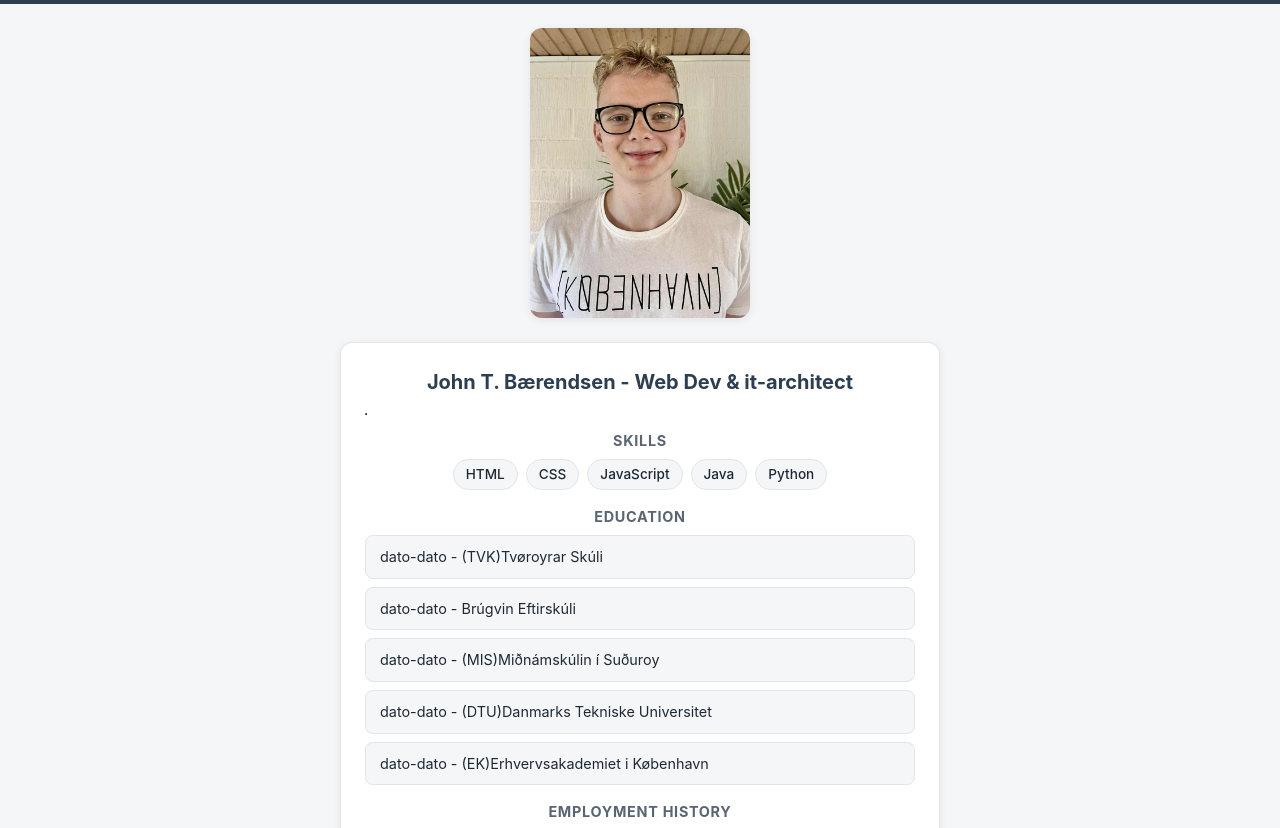
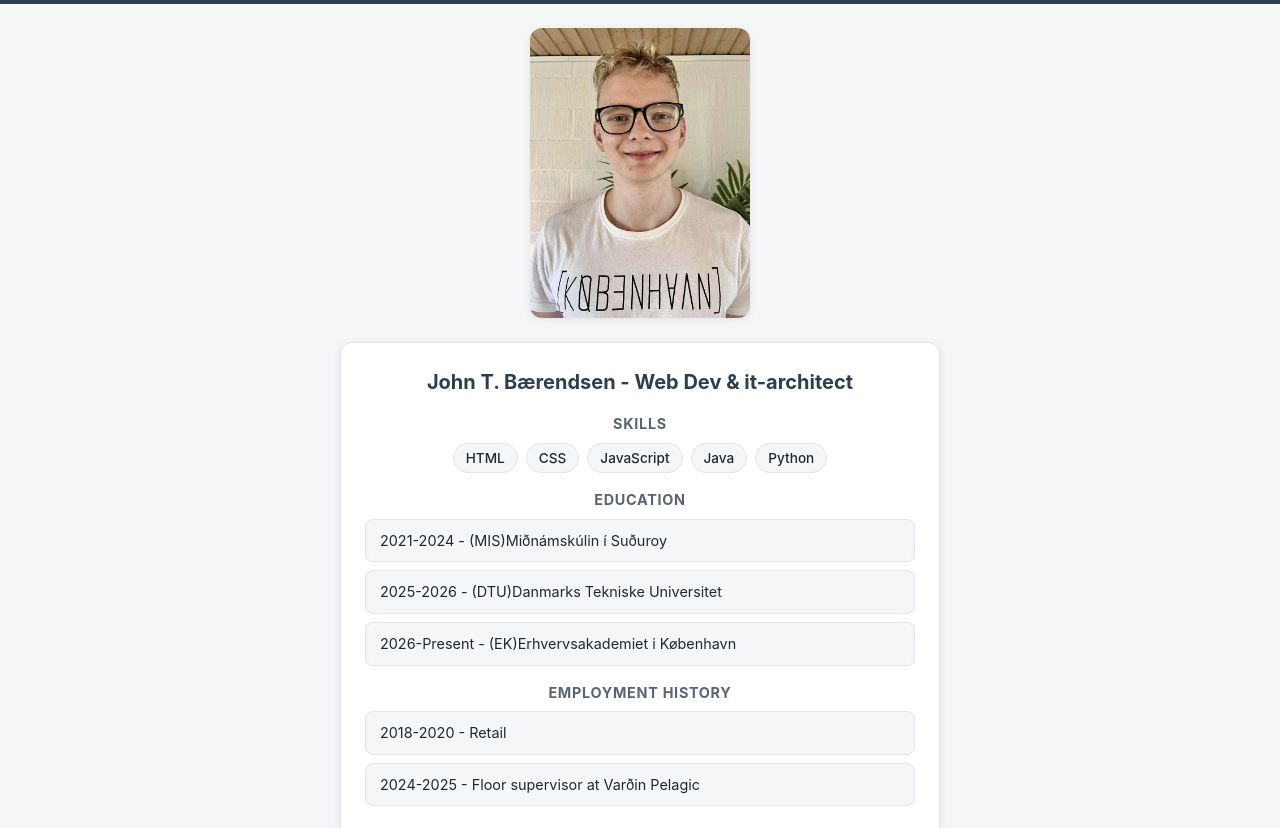
Before and after one commit to JohnTB12/portfolio, a plain HTML site: page index.html in a window 1280 px wide. Shown: the part 86-914 px from the top of the page. Drawn offline with Linux system fonts and the light colour scheme.

Commit message:
sections

```diff
--- a/index.html
+++ b/index.html
@@ -20,11 +20,12 @@
 </header>
 
 <main>
-    <img class="Portfolio-Image" src="img/Portfolio-Picture.jpg" alt="Portfolio Image">
+    <img class="portfolio-image" src="img/Portfolio-Picture.jpg" alt="Portfolio Image">
 
     <div class="content-box">
         <h2>John T. Bærendsen - Web Dev & it-architect</h2>
-        <table border="1"></table>
+
+        <section class="skills-section">
             <h3>Skills</h3>
             <ul class="skills">
                 <li>HTML</li>
@@ -33,21 +34,24 @@
                 <li>Java</li>
                 <li>Python</li>
             </ul>
+        </section>
+
+        <section class="education-section">
             <h3>Education</h3>
-        <ul class="Education">
-            <li>dato-dato - (TVK)Tvøroyrar Skúli</li>
-            <li>dato-dato - Brúgvin Eftirskúli</li>
-            <li>dato-dato - (MIS)Miðnámskúlin í Suðuroy</li>
-            <li>dato-dato - (DTU)Danmarks Tekniske Universitet</li>
-            <li>dato-dato - (EK)Erhvervsakademiet i København</li>
+            <ul class="education">
+                <li>2021-2024 - (MIS)Miðnámskúlin í Suðuroy</li>
+                <li>2025-2026 - (DTU)Danmarks Tekniske Universitet</li>
+                <li>2026-Present - (EK)Erhvervsakademiet i København</li>
             </ul>
+        </section>
+
+        <section class="employment-section">
             <h3>Employment History</h3>
-        <ul class="Employment">
-            <li>job</li>
-            <li>job</li>
-            <li>job</li>
-            <li>job</li>
+            <ul class="employment">
+                <li>2018-2020 - Retail</li>
+                <li>2024-2025 - Floor supervisor at Varðin Pelagic</li>
             </ul>
+        </section>
     </div>
 </main>
 <footer class="site-footer">
--- a/styles.css
+++ b/styles.css
@@ -105,7 +105,7 @@ main {
     margin-bottom: 8px;
 }
 
-.Portfolio-Image {
+.portfolio-image {
     display: block;
     width: 100%;
     max-width: 220px;
@@ -134,8 +134,8 @@ main {
     font-weight: 500;
 }
 
-.Education,
-.Employment {
+.education,
+.employment {
     list-style: none;
     padding: 0;
     margin: 0 0 16px;
@@ -145,8 +145,8 @@ main {
     text-align: left;
 }
 
-.Education li,
-.Employment li {
+.education li,
+.employment li {
     background-color: var(--color-bg);
     border: 1px solid var(--color-border);
     border-radius: 8px;
```
Lines whose indentation alone changed are shown as unchanged.
